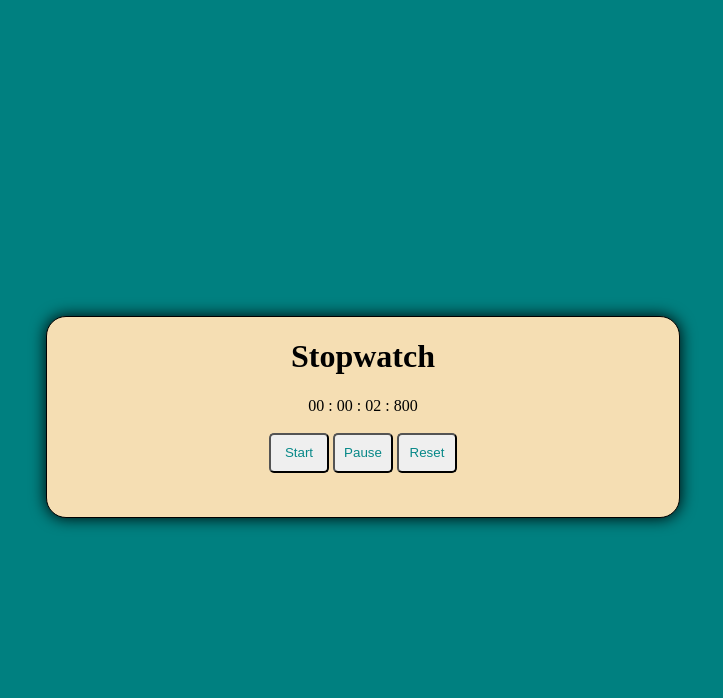
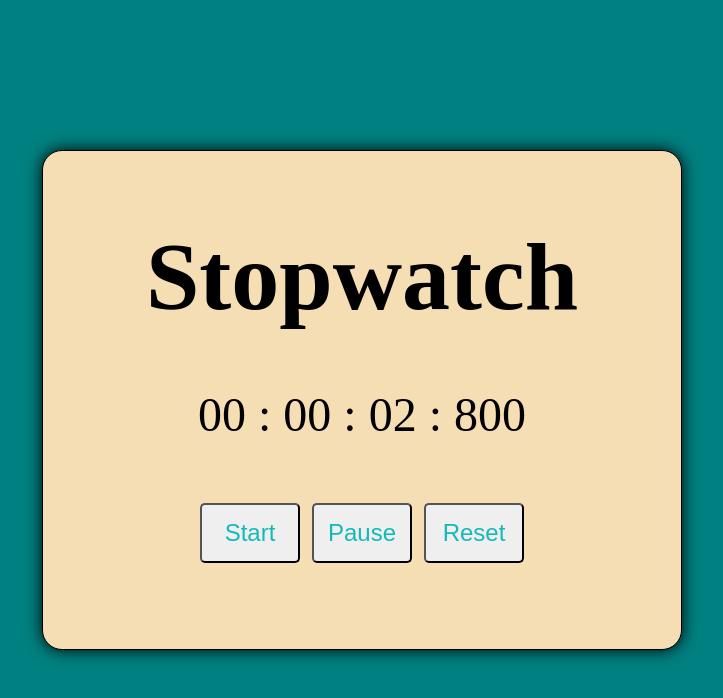
Before and after one commit to Riyasahu0419/Stopwatch, a plain HTML site: page index.html in a window 1280 px wide. Both pictures are taken after a click on the button "Start". Shown: the whole page, without its empty margins (278-1001 px from the left). Drawn offline with Linux system fonts and the light colour scheme.

Commit message:
its stopwath for timiner

```diff
--- a/index.html
+++ b/index.html
@@ -5,31 +5,52 @@
     <meta name="viewport" content="width=device-width, initial-scale=1.0">
     <title>stopwatch</title>
     <style>
+        *{
+            box-sizing: border-box;
+            margin: 0;
+            padding: 0;
+        }
         body{
             background-color: teal;
+            height: 50vh;
+            width: 60vw;
         }
         .container{
+            position: absolute;
             border: 1px solid black;
-            height: 200px;
+            height: 500px;
             width:50%;
             margin: 25%;
             text-align: center;
             border-radius: 20px;
             box-shadow: 0px 0px 16px;
             background-color: wheat;
+            padding: 70px;
+            justify-content: center;
+            margin-top: 150px;
+            margin-right: 30px;
+            font-size: 3rem;
         }
         button{
-           height: 40px;
-           width: 60px;
+            height: 60px;
+            font-size: 1.5rem;
+           width: 100px;
            border-radius: 5px;
-           color:rgb(7, 136, 136);
+           color:rgb(21, 185, 185);
+
         }
+        button:hover{
+            background-color:teal;
+
+        }
+
 
     </style>
 </head>
 <body>
     <div class="container">
         <h1>Stopwatch</h1>
+        <br>
 
         <div class="display">00hr : 00min : 00s : 00ms </div>
         <br>
@@ -39,4 +60,59 @@
     </div>
 </body>
 </html>
-<script src="index.js"></script>
+
+<script>
+    let second=0
+let minute=0
+let hours=0
+let milisecond=0
+let time;
+
+let display_timer = document.querySelector(".display")
+
+
+    function start(){
+       time= setInterval(()=>{
+            milisecond+=100;
+            if(milisecond==1000){
+                milisecond=0
+                second+=1;
+
+            }
+
+           if(second==60){
+            second=0
+            minute++;
+           }
+           if(minute==60){
+            minute=0
+            hours++;
+           }
+           display_timer.innerText=formatTime(hours)+" : " + formatTime(minute)+ " : "+ formatTime(second)+ " : " + formatTime(milisecond);
+        },100)
+
+    }
+
+
+    function pouse(){
+        clearInterval(time)
+    }
+    function reset(){
+        second=0
+        minute=0
+        hours=0
+        milisecond=0
+
+        display_timer.innerText="00hr : 00min : 00s : 00ms"
+
+
+    }
+
+    // when left side timer will be 0 like hour , minute then next zero should be work in timer like sec , milisec
+
+    function formatTime(time){
+        return (time<10 ? "0" + time : time);
+    }
+
+
+</script>
--- a/index.js
+++ /dev/null
@@ -1,51 +0,0 @@
-let second=0
-let minute=0
-let hours=0
-let milisecond=0
-let time;
-
-let display_timer = document.querySelector(".display")
-
-
-    function start(){
-       time= setInterval(()=>{
-            milisecond+=100;
-            if(milisecond==1000){
-                milisecond=0
-                second+=1;
-
-            }
-
-           if(second==60){
-            second=0
-            minute++;
-           }
-           if(minute==60){
-            minute=0
-            hours++;
-           }
-           display_timer.innerText=formatTime(hours)+" : " + formatTime(minute)+ " : "+ formatTime(second)+ " : " + formatTime(milisecond);
-        },100)
-
-    }
-
-
-    function pouse(){
-        clearInterval(time)
-    }
-    function reset(){
-        second=0
-        minute=0
-        hours=0
-        milisecond=0
-
-        display_timer.innerText="00hr : 00min : 00s : 00ms"
-
-
-    }
-
-    // when left side timer will be 0 like hour , minute then next zero should be work in timer like sec , milisec
-
-    function formatTime(time){
-        return (time<10 ? "0" + time : time);
-    }
```
